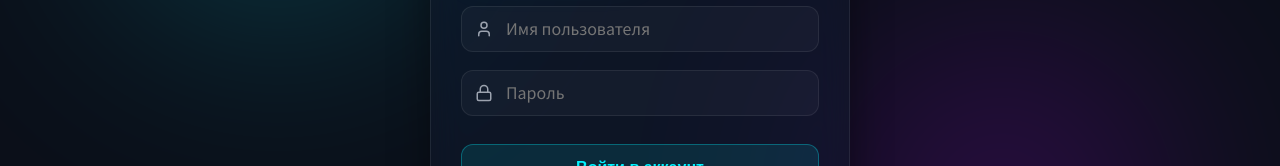
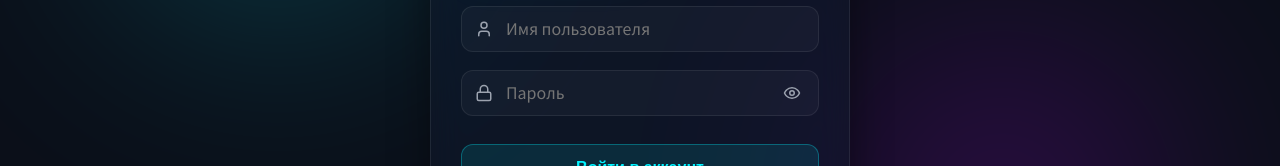
Before and after one commit to Chemulpo-code/Study, a React (Vite) app: page / in a window 1280 px wide. Shown: the part 366-532 px from the top of the page. Built offline with nearby package versions, Linux system fonts and the light colour scheme; no server answers.

Commit message:
Add interactive show/hide password eye icon button to login and registration forms

```diff
--- a/src/components/Icons.jsx
+++ b/src/components/Icons.jsx
@@ -71,3 +71,19 @@ export const Book = ({ className = '', size = 20 }) => (
     <path d="M4 19.5v-15A2.5 2.5 0 0 1 6.5 2H20v20H6.5a2.5 2.5 0 0 1-2.5-2.5Z" /><path d="M6 6h10" /><path d="M6 10h10" />
   </svg>
 );
+
+export const Eye = ({ className = '', size = 20 }) => (
+  <svg xmlns="http://www.w3.org/2000/svg" width={size} height={size} viewBox="0 0 24 24" fill="none" stroke="currentColor" strokeWidth="2" strokeLinecap="round" strokeLinejoin="round" className={className}>
+    <path d="M2 12s3-7 10-7 10 7 10 7-3 7-10 7-10-7-10-7Z" />
+    <circle cx="12" cy="12" r="3" />
+  </svg>
+);
+
+export const EyeOff = ({ className = '', size = 20 }) => (
+  <svg xmlns="http://www.w3.org/2000/svg" width={size} height={size} viewBox="0 0 24 24" fill="none" stroke="currentColor" strokeWidth="2" strokeLinecap="round" strokeLinejoin="round" className={className}>
+    <path d="M9.88 9.88a3 3 0 1 0 4.24 4.24" />
+    <path d="M10.73 5.08A10.43 10.43 0 0 1 12 5c7 0 10 7 10 7a13.16 13.16 0 0 1-1.67 2.68" />
+    <path d="M6.61 6.61A13.52 13.52 0 0 0 2 12s3 7 10 7a9.74 9.74 0 0 0 5.39-1.61" />
+    <line x1="2" x2="22" y1="2" y2="22" />
+  </svg>
+);
--- a/src/pages/AuthPage.jsx
+++ b/src/pages/AuthPage.jsx
@@ -1,11 +1,12 @@
 import React, { useState } from 'react';
-import { Lock, User } from '../components/Icons';
+import { Lock, User, Eye, EyeOff } from '../components/Icons';
 import { API_BASE } from '../config';
 
 export default function AuthPage({ onLoginSuccess }) {
   const [isLogin, setIsLogin] = useState(true);
   const [username, setUsername] = useState('');
   const [password, setPassword] = useState('');
+  const [showPassword, setShowPassword] = useState(false);
   const [error, setError] = useState('');
   const [loading, setLoading] = useState(false);
 
@@ -172,14 +173,36 @@ export default function AuthPage({ onLoginSuccess }) {
               <Lock size={18} />
             </span>
             <input
-              type="password"
+              type={showPassword ? 'text' : 'password'}
               placeholder="Пароль"
               className="input-glass"
               value={password}
               onChange={(e) => setPassword(e.target.value)}
               disabled={loading}
-              style={{ paddingLeft: '44px' }}
+              style={{ paddingLeft: '44px', paddingRight: '44px' }}
             />
+            <button
+              type="button"
+              onClick={() => setShowPassword(!showPassword)}
+              style={{
+                position: 'absolute',
+                right: '14px',
+                top: '50%',
+                transform: 'translateY(-50%)',
+                background: 'none',
+                border: 'none',
+                color: showPassword ? 'var(--neon-cyan)' : 'var(--text-secondary)',
+                cursor: 'pointer',
+                display: 'flex',
+                alignItems: 'center',
+                justifyContent: 'center',
+                padding: '4px',
+                transition: 'color 0.2s ease'
+              }}
+              title={showPassword ? 'Скрыть пароль' : 'Показать пароль'}
+            >
+              {showPassword ? <EyeOff size={18} /> : <Eye size={18} />}
+            </button>
           </div>
 
           {/* Кнопка отправки */}
```
